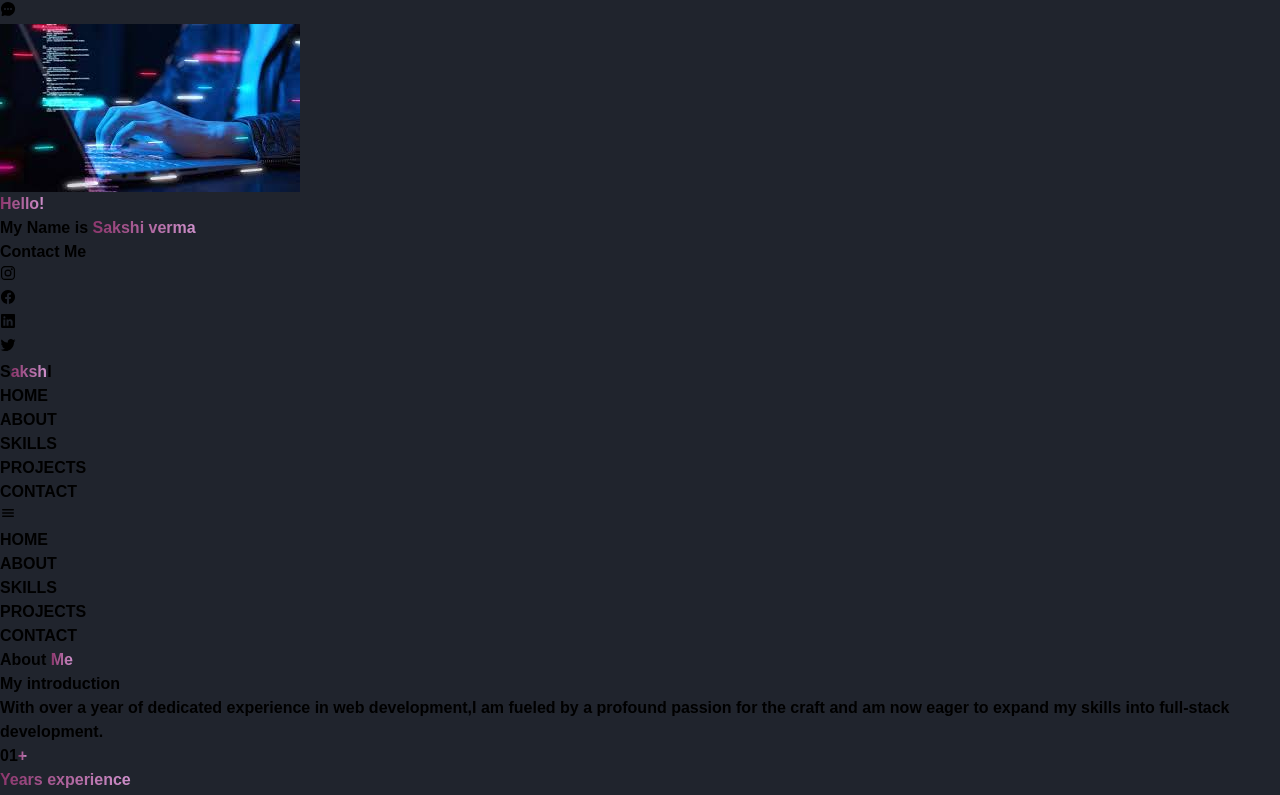
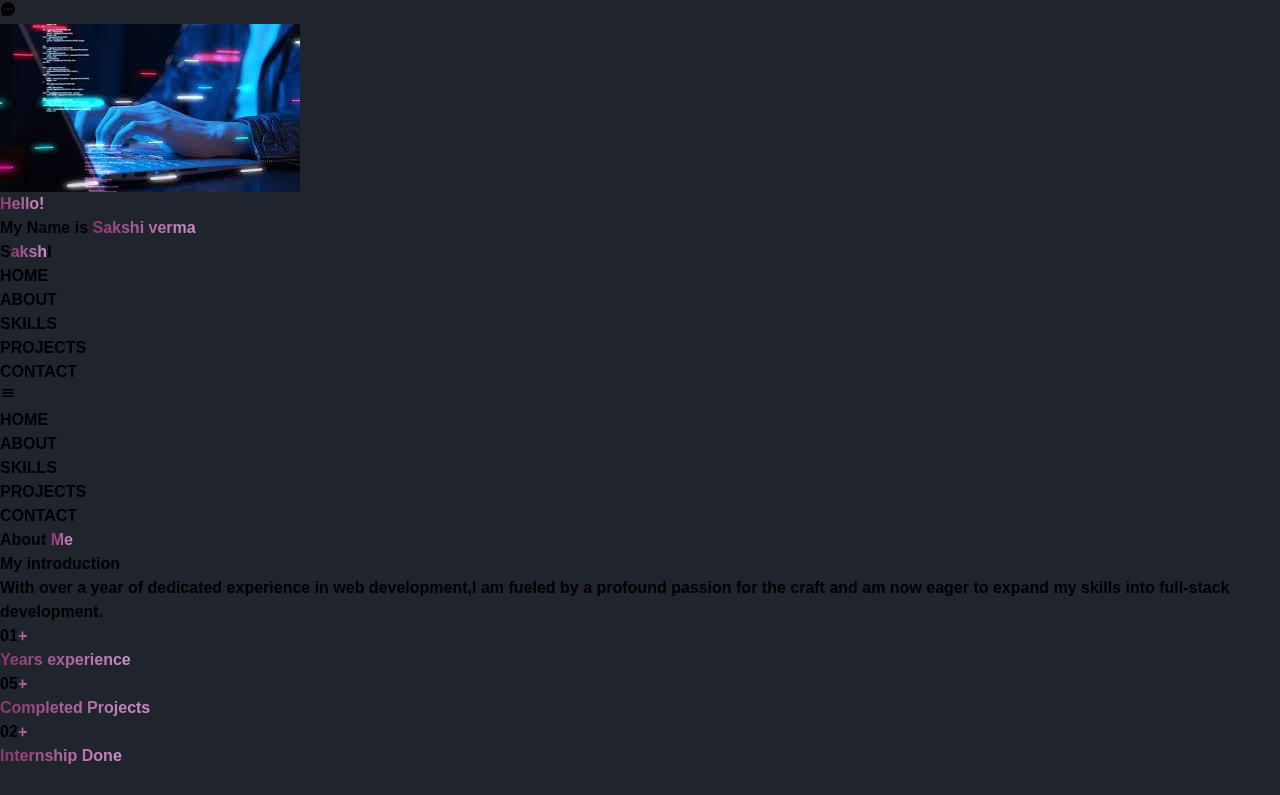
Before and after one commit to Sakshiv123/portfolio, a React (Vite) app: page / in a window 1280 px wide. Shown: the top 795 px of the page. Built offline with nearby package versions, Linux system fonts and the light colour scheme.

Commit message:
Hero.jsx

```diff
--- a/src/Component/Hero.jsx
+++ b/src/Component/Hero.jsx
@@ -1,12 +1,12 @@
 import React from "react";
 import hero from '../assets/hero.jpg'
 const Hero = () => {
-          const social_media = [
-                    "logo-instagram",
-                    "logo-facebook",
-                    "logo-linkedin",
-                    "logo-twitter",
-          ];
+          // const social_media = [
+          //           "logo-instagram",
+          //           "logo-facebook",
+          //           "logo-linkedin",
+          //           "logo-twitter",
+          // ];
           return (
                     <section
                               id="home"
@@ -29,7 +29,7 @@ const Hero = () => {
                                                   {/* <h4 className="md:text-2xl text-lg md:leading-normal leading-5 mt-4 font-bold text-gray-600">
                                                             Fullstack Developer
                                                   </h4> */}
-                                                  <button className="btn-primary mt-8 text-white">Contact Me</button>
+{/*                                                   <button className="btn-primary mt-8 text-white">Contact Me</button>
                                                   <div className="mt-8 text-3xl flex items-center md:justify-start justify-center gap-5">
                                                             {social_media?.map((icon) => (
                                                                       <div
@@ -39,7 +39,7 @@ const Hero = () => {
                                                                                 <ion-icon name={icon}></ion-icon>
                                                                       </div>
                                                             ))}
-                                                  </div>
+                                                  </div> */}
                                         </div>
                               </div>
                     </section>
```
